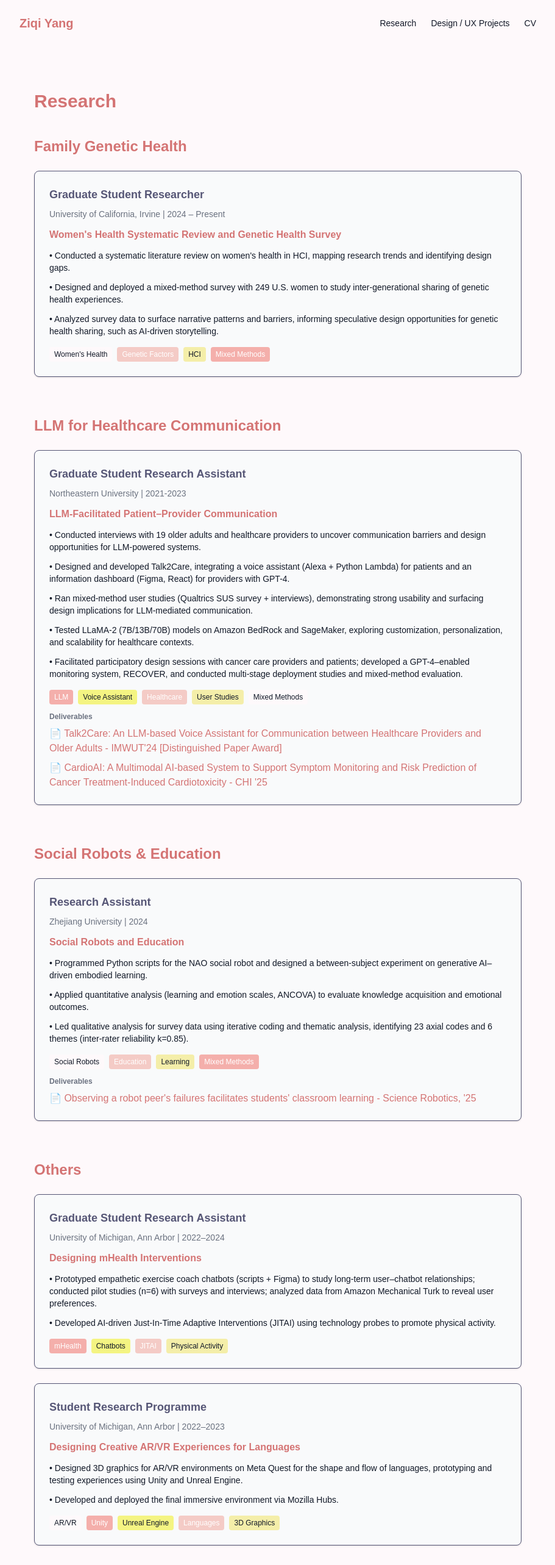
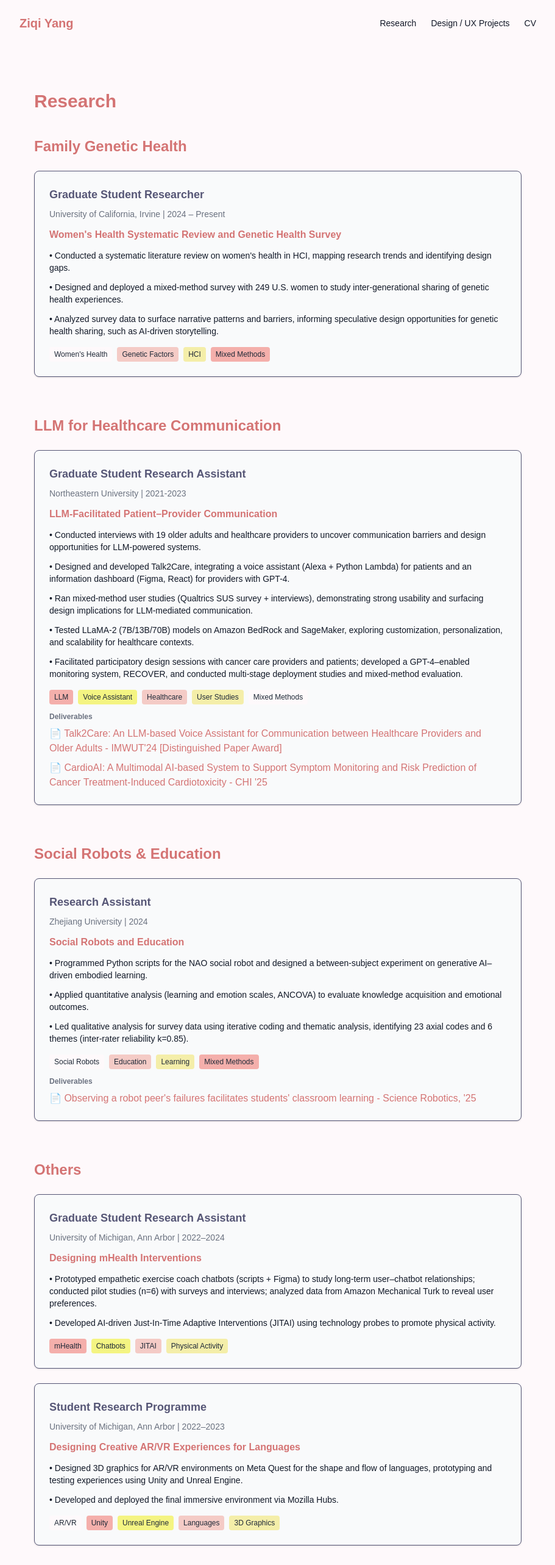
Before and after one commit to EugeniaYang/ziqi-yang, a Next.js app in the folder ziqi-yang/: page /research in a window 1280 px wide. Shown: the top 2566 px of the page at 61% size, without its empty margins (184-1095 px from the left). Built offline with nearby package versions, Linux system fonts and the light colour scheme.

Commit message:
fix some color accessibility

```diff
--- a/ziqi-yang/app/globals.css
+++ b/ziqi-yang/app/globals.css
@@ -119,8 +119,12 @@ body {
   font-family: Arial, Helvetica, sans-serif;
 }
 
-p, li, button{
+p, li{
   color: var(--foreground);
+}
+
+button, span{
+  color: #1f2937;
 }
 
 /* Custom pastel-themed classes */
--- a/ziqi-yang/app/page.tsx
+++ b/ziqi-yang/app/page.tsx
@@ -23,11 +23,11 @@ export default function Home() {
             Generative AI.
           </p>
           <div className="space-x-4">
-            <Link href="/research" className="px-4 py-2 text-white rounded-lg transition-colors pastel-button-primary hover:shadow-lg">
+            <Link href="/research" className="px-4 py-2 rounded-lg transition-colors pastel-button-primary hover:shadow-lg" style={{ color: 'text-primary' }}>
                 Research
             </Link>
             <Link href="/ux-projects">
-              <button className="px-4 py-2 rounded-lg transition-colors pastel-button-secondary hover:shadow-lg">
+              <button className="px-4 py-2 rounded-lg transition-colors pastel-button-primary hover:shadow-lg" style={{ color: 'text-primary' }}>
                 Design / UX Projects
               </button>
             </Link>
@@ -36,7 +36,7 @@ export default function Home() {
               target="_blank"
               rel="noopener noreferrer"
             >
-              <button className="px-4 py-2 text-white rounded-lg transition-colors pastel-button-primary hover:shadow-lg">
+              <button className="px-4 py-2 rounded-lg transition-colors pastel-button-primary hover:shadow-lg" style={{ color: 'text-primary' }}>
                 CV
               </button>
             </a>
@@ -87,9 +87,9 @@ export default function Home() {
                 Conducted a mixed-method survey with 249 U.S. women to study inter-generational sharing of genetic health experiences.
               </p>
               <div className="flex flex-wrap gap-2 mb-3">
-                <span className="px-2 py-1 rounded text-xs" style={{ backgroundColor: 'var(--lavender-blush)', color: 'var(--text-primary)' }}>Women&apos;s Health</span>
-                <span className="px-2 py-1 rounded text-xs" style={{ backgroundColor: 'var(--tea-rose-red)', color: 'white' }}>Genetic Factors</span>
-                <span className="px-2 py-1 rounded text-xs" style={{ backgroundColor: 'var(--vanilla)', color: 'var(--text-primary)' }}>HCI</span>
+                <span className="px-2 py-1 rounded text-xs" style={{ backgroundColor: 'var(--lavender-blush)', color: 'black' }}>Women&apos;s Health</span>
+                <span className="px-2 py-1 rounded text-xs" style={{ backgroundColor: 'var(--tea-rose-red)', color: 'black' }}>Genetic Factors</span>
+                <span className="px-2 py-1 rounded text-xs" style={{ backgroundColor: 'var(--vanilla)', color: 'black' }}>HCI</span>
               </div>
               <div className="mt-3">
                 <a
@@ -124,9 +124,9 @@ export default function Home() {
                 Exploring a voice-based assistant leveraging large language models to improve patient–provider communication in healthcare contexts.
               </p>
               <div className="flex flex-wrap gap-2 mb-3">
-                <span className="px-2 py-1 rounded text-xs" style={{ backgroundColor: 'var(--melon)', color: 'white' }}>LLM</span>
-                <span className="px-2 py-1 rounded text-xs" style={{ backgroundColor: 'var(--icterine)', color: 'var(--text-primary)' }}>Voice Assistant</span>
-                <span className="px-2 py-1 rounded text-xs" style={{ backgroundColor: 'var(--tea-rose-red)', color: 'white' }}>Healthcare</span>
+                <span className="px-2 py-1 rounded text-xs" style={{ backgroundColor: 'var(--melon)', color: 'black' }}>LLM</span>
+                <span className="px-2 py-1 rounded text-xs" style={{ backgroundColor: 'var(--icterine)', color: 'black' }}>Voice Assistant</span>
+                <span className="px-2 py-1 rounded text-xs" style={{ backgroundColor: 'var(--tea-rose-red)', color: 'black' }}>Healthcare</span>
               </div>
               <div className="mt-3 mb-3">
                 <a
@@ -228,7 +228,7 @@ export default function Home() {
                 <span className="px-2 py-1 rounded text-xs" style={{ backgroundColor: 'var(--title-melon-dark)', color: 'white' }}>
                   IMWUT{"'"}24
                 </span>
-                <span className="px-2 py-1 rounded text-xs" style={{ backgroundColor: 'var(--icterine)', color: 'var(--text-primary)' }}>
+                <span className="px-2 py-1 rounded text-xs" style={{ backgroundColor: 'var(--icterine)' }}>
                   ⭐ Distinguished Paper Award
                 </span>
               </div>
--- a/ziqi-yang/app/research/page.tsx
+++ b/ziqi-yang/app/research/page.tsx
@@ -30,10 +30,10 @@ export default function ResearchPage() {
           </div>
 
           <div className="mt-4 flex flex-wrap gap-2">
-            <span className="px-2 py-1 rounded text-xs" style={{ backgroundColor: 'var(--lavender-blush)', color: 'var(--text-primary)' }}>Women&apos;s Health</span>
-            <span className="px-2 py-1 rounded text-xs" style={{ backgroundColor: 'var(--tea-rose-red)', color: 'white' }}>Genetic Factors</span>
-            <span className="px-2 py-1 rounded text-xs" style={{ backgroundColor: 'var(--vanilla)', color: 'var(--text-primary)' }}>HCI</span>
-            <span className="px-2 py-1 rounded text-xs" style={{ backgroundColor: 'var(--melon)', color: 'white' }}>Mixed Methods</span>
+            <span className="px-2 py-1 rounded text-xs" style={{ backgroundColor: 'var(--lavender-blush)' }}>Women&apos;s Health</span>
+            <span className="px-2 py-1 rounded text-xs" style={{ backgroundColor: 'var(--tea-rose-red)'}}>Genetic Factors</span>
+            <span className="px-2 py-1 rounded text-xs" style={{ backgroundColor: 'var(--vanilla)' }}>HCI</span>
+            <span className="px-2 py-1 rounded text-xs" style={{ backgroundColor: 'var(--melon)' }}>Mixed Methods</span>
           </div>
         </div>
       </section>
@@ -70,11 +70,11 @@ export default function ResearchPage() {
           </div>
 
           <div className="mt-4 flex flex-wrap gap-2">
-            <span className="px-2 py-1 rounded text-xs" style={{ backgroundColor: 'var(--melon)', color: 'white' }}>LLM</span>
-            <span className="px-2 py-1 rounded text-xs" style={{ backgroundColor: 'var(--icterine)', color: 'var(--text-primary)' }}>Voice Assistant</span>
-            <span className="px-2 py-1 rounded text-xs" style={{ backgroundColor: 'var(--tea-rose-red)', color: 'white' }}>Healthcare</span>
-            <span className="px-2 py-1 rounded text-xs" style={{ backgroundColor: 'var(--vanilla)', color: 'var(--text-primary)' }}>User Studies</span>
-            <span className="px-2 py-1 rounded text-xs" style={{ backgroundColor: 'var(--lavender-blush)', color: 'var(--text-primary)' }}>Mixed Methods</span>
+            <span className="px-2 py-1 rounded text-xs" style={{ backgroundColor: 'var(--melon)'}}>LLM</span>
+            <span className="px-2 py-1 rounded text-xs" style={{ backgroundColor: 'var(--icterine)' }}>Voice Assistant</span>
+            <span className="px-2 py-1 rounded text-xs" style={{ backgroundColor: 'var(--tea-rose-red)' }}>Healthcare</span>
+            <span className="px-2 py-1 rounded text-xs" style={{ backgroundColor: 'var(--vanilla)' }}>User Studies</span>
+            <span className="px-2 py-1 rounded text-xs" style={{ backgroundColor: 'var(--lavender-blush)' }}>Mixed Methods</span>
           </div>
 
           <div className="mt-3">
@@ -132,10 +132,10 @@ export default function ResearchPage() {
           </div>
 
           <div className="mt-4 flex flex-wrap gap-2">
-            <span className="px-2 py-1 rounded text-xs" style={{ backgroundColor: 'var(--lavender-blush)', color: 'var(--text-primary)' }}>Social Robots</span>
-            <span className="px-2 py-1 rounded text-xs" style={{ backgroundColor: 'var(--tea-rose-red)', color: 'white' }}>Education</span>
-            <span className="px-2 py-1 rounded text-xs" style={{ backgroundColor: 'var(--vanilla)', color: 'var(--text-primary)' }}>Learning</span>
-            <span className="px-2 py-1 rounded text-xs" style={{ backgroundColor: 'var(--melon)', color: 'white' }}>Mixed Methods</span>
+            <span className="px-2 py-1 rounded text-xs" style={{ backgroundColor: 'var(--lavender-blush)' }}>Social Robots</span>
+            <span className="px-2 py-1 rounded text-xs" style={{ backgroundColor: 'var(--tea-rose-red)' }}>Education</span>
+            <span className="px-2 py-1 rounded text-xs" style={{ backgroundColor: 'var(--vanilla)' }}>Learning</span>
+            <span className="px-2 py-1 rounded text-xs" style={{ backgroundColor: 'var(--melon)' }}>Mixed Methods</span>
           </div>
 
           <div className="mt-3">
@@ -180,10 +180,10 @@ export default function ResearchPage() {
           </div>
 
           <div className="mt-4 flex flex-wrap gap-2">
-            <span className="px-2 py-1 rounded text-xs" style={{ backgroundColor: 'var(--melon)', color: 'white' }}>mHealth</span>
-            <span className="px-2 py-1 rounded text-xs" style={{ backgroundColor: 'var(--icterine)', color: 'var(--text-primary)' }}>Chatbots</span>
-            <span className="px-2 py-1 rounded text-xs" style={{ backgroundColor: 'var(--tea-rose-red)', color: 'white' }}>JITAI</span>
-            <span className="px-2 py-1 rounded text-xs" style={{ backgroundColor: 'var(--vanilla)', color: 'var(--text-primary)' }}>Physical Activity</span>
+            <span className="px-2 py-1 rounded text-xs" style={{ backgroundColor: 'var(--melon)' }}>mHealth</span>
+            <span className="px-2 py-1 rounded text-xs" style={{ backgroundColor: 'var(--icterine)' }}>Chatbots</span>
+            <span className="px-2 py-1 rounded text-xs" style={{ backgroundColor: 'var(--tea-rose-red)' }}>JITAI</span>
+            <span className="px-2 py-1 rounded text-xs" style={{ backgroundColor: 'var(--vanilla)' }}>Physical Activity</span>
           </div>
         </div>
 
@@ -205,11 +205,11 @@ export default function ResearchPage() {
           </div>
 
           <div className="mt-4 flex flex-wrap gap-2">
-            <span className="px-2 py-1 rounded text-xs" style={{ backgroundColor: 'var(--lavender-blush)', color: 'var(--text-primary)' }}>AR/VR</span>
-            <span className="px-2 py-1 rounded text-xs" style={{ backgroundColor: 'var(--melon)', color: 'white' }}>Unity</span>
-            <span className="px-2 py-1 rounded text-xs" style={{ backgroundColor: 'var(--icterine)', color: 'var(--text-primary)' }}>Unreal Engine</span>
-            <span className="px-2 py-1 rounded text-xs" style={{ backgroundColor: 'var(--tea-rose-red)', color: 'white' }}>Languages</span>
-            <span className="px-2 py-1 rounded text-xs" style={{ backgroundColor: 'var(--vanilla)', color: 'var(--text-primary)' }}>3D Graphics</span>
+            <span className="px-2 py-1 rounded text-xs" style={{ backgroundColor: 'var(--lavender-blush)' }}>AR/VR</span>
+            <span className="px-2 py-1 rounded text-xs" style={{ backgroundColor: 'var(--melon)' }}>Unity</span>
+            <span className="px-2 py-1 rounded text-xs" style={{ backgroundColor: 'var(--icterine)' }}>Unreal Engine</span>
+            <span className="px-2 py-1 rounded text-xs" style={{ backgroundColor: 'var(--tea-rose-red)' }}>Languages</span>
+            <span className="px-2 py-1 rounded text-xs" style={{ backgroundColor: 'var(--vanilla)' }}>3D Graphics</span>
           </div>
         </div>
       </section>
```
